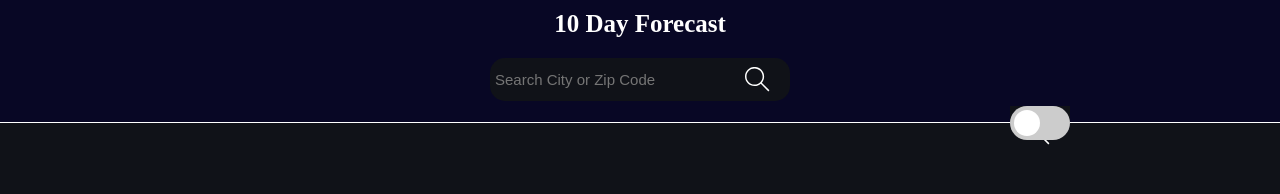
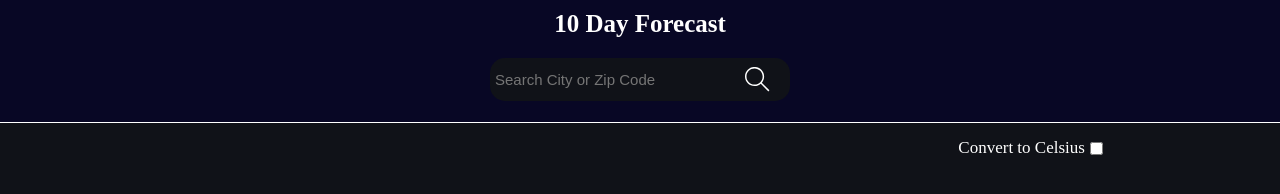
Before and after one commit to BigPimpLimp/weather_app, a website built with webpack: page src/template.html in a window 1280 px wide. Shown: the top 194 px of the page. Built offline with nearby package versions, Linux system fonts and the light colour scheme.

Commit message:
1.0 release

```diff
--- a/src/index.js
+++ b/src/index.js
@@ -1,6 +1,5 @@
 import './style.css';
 import { updateDom, unhideGrid, updateLocation, updateTemp } from './dom.js';
-import { is } from 'date-fns/locale';
 console.log('test');
 
 export const getData = async function getData(location) {
@@ -46,14 +45,8 @@ const returnCelcius = function convert(value) {
     return String(x).slice(0, 4)
 }
 
-const returnFahrenheit = function convert(value) {
-    return (value * (9 / 5)) + 32;
-}
-
 const convertDegree = function convertDegree(value) {
     const isActive = checkbox.checked;
-    const celcius = (5 / 9) * (value - 32);
-    const fahrenheit =  (value * (9 / 5)) + 32;
 
     if (isActive) {
       let newArr = [];
--- a/src/style.css
+++ b/src/style.css
@@ -43,7 +43,7 @@ form > label {
   background-color: #080725;
 }
 
-label:before {
+#search-img:before {
   content: "";
   position: absolute;
   right: 20px;
@@ -117,68 +117,16 @@ label:before {
   margin: 10px;
 }
 
-/* The switch - the box around the slider */
-.switch {
-  position: relative;
-  bottom: 50%;
-  display: inline-block;
-  width: 60px;
-  height: 34px;
+#checkbox-container {
+  display: flex;
+  justify-content: center;
+  align-items: center;
+  grid-column: 3 / 4;
 }
 
-/* Hide default HTML checkbox */
-.switch input {
-  opacity: 0;
-  width: 0;
-  height: 0;
-}
-
-/* The slider */
-.slider {
-  position: absolute;
-  cursor: pointer;
-  top: 0;
-  left: 0;
-  right: 0;
-  bottom: 0;
-  background-color: #cccccc;
-  -webkit-transition: .4s;
-  transition: .4s;
-}
-
-.slider:before {
-  position: absolute;
-  content: "";
-  height: 26px;
-  width: 26px;
-  left: 4px;
-  bottom: 4px;
-  background-color: rgb(255, 255, 255);
-  -webkit-transition: .4s;
-  transition: .4s;
-}
-
-input:checked + .slider {
-  background-color: #f36e21;
-}
-
-input:focus + .slider {
-  box-shadow: 0 0 1px #f36e21;
-}
-
-input:checked + .slider:before {
-  -webkit-transform: translateX(26px);
-  -ms-transform: translateX(26px);
-  transform: translateX(26px);
-}
-
-/* Rounded sliders */
-.slider.round {
-  border-radius: 34px;
-}
-
-.slider.round:before {
-  border-radius: 50%;
+.switch {
+  margin-right: 5px;
+  font-size: 1.7rem
 }
 
 .date {
@@ -193,6 +141,7 @@ input:checked + .slider:before {
 display: grid;
 justify-content: center;
 grid-template-columns: 3fr 2fr 3fr;
+padding: 15px;
 }
 
 .switch {
@@ -202,11 +151,15 @@ justify-self: center;
 align-self: center;
 }
 
-#location {
-display: grid;
+#location-container {
+display: flex;
 grid-column: 2 / 3;
 grid-row: 1 / 1;
-justify-self: center;
+justify-content: center;
 align-items: center;
-font-size: 1.7rem;
 }
+
+#location {
+  font-size: 1.9rem;
+  font-weight: bolder;
+}
--- a/src/template.html
+++ b/src/template.html
@@ -13,7 +13,7 @@
         <div id="form">
             <span>
               <form novalidate>
-                  <label>
+                  <label id="search-img">
                       <input type="text" id="search-bar" placeholder="Search City or Zip Code">
                   </label>
                   <button id="submit"></button>
@@ -25,13 +25,15 @@
 
         </div>
         <div id="sub-header">
-           <label class="switch">
+           <span id="checkbox-container">
+               <label class="switch">Convert to Celsius</label>
                <input type="checkbox" id="checkbox">
                <span class="slider round"></span>
-           </label>
+           </span>
+           <span id="location-container">
            <p id="location"></p>
+           </span>
         </div>
-
     </header>
 
 
```
Also changed, not shown: src/dom.js (+0 -26 lines).
